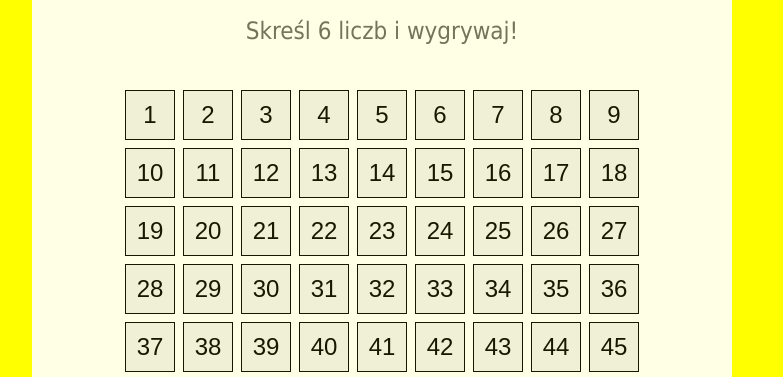
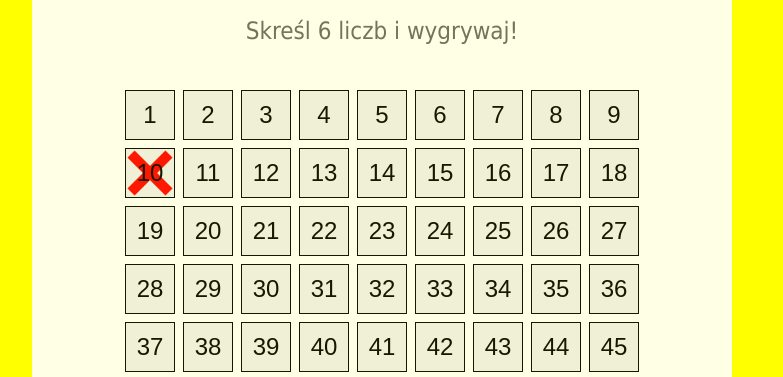
Before and after one commit to soniatyrala/Lotto, a plain HTML site: page index.html in a window 1280 px wide. Both pictures are taken after a click on the button "10". Shown: the part 389-766 px from the top of the page, without its empty margins (258-1041 px from the left). Drawn offline with Linux system fonts and the light colour scheme.

Commit message:
Update style.css

```diff
--- a/css/style.css
+++ b/css/style.css
@@ -5,7 +5,7 @@
 
 body {
     font: 10px Tahoma, Arial, sans-serif;
-    background-image: url('img/tlo.png');
+    background-image: url('/img/tlo.jpg');
     background-repeat: no-repeat;
     background-position: top center;
     background-color: #ffff00;
@@ -70,7 +70,7 @@ body {
 }
 
 .crossed {
-    background-image: url('img/cross.png');
+    background-image: url('/img/cross.png');
     background-size: contain;
     background-position: center;
 }
```
